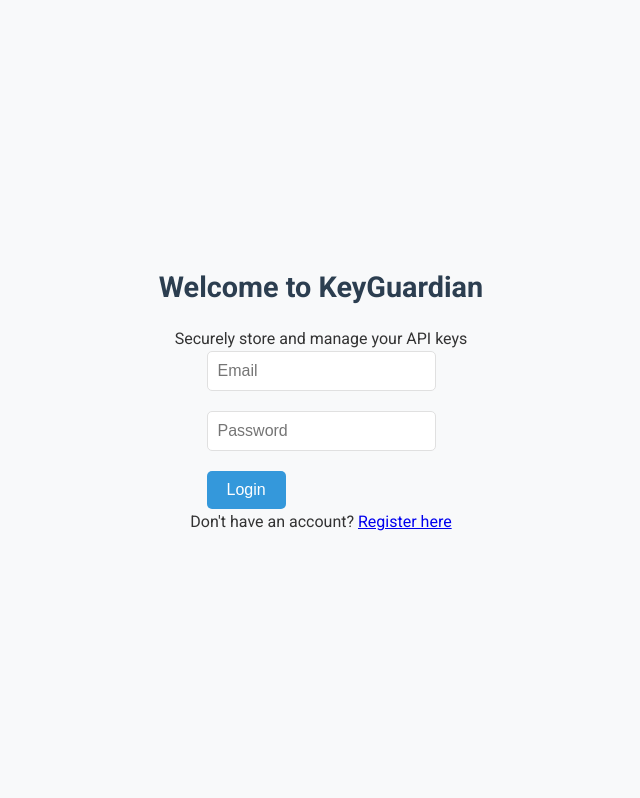
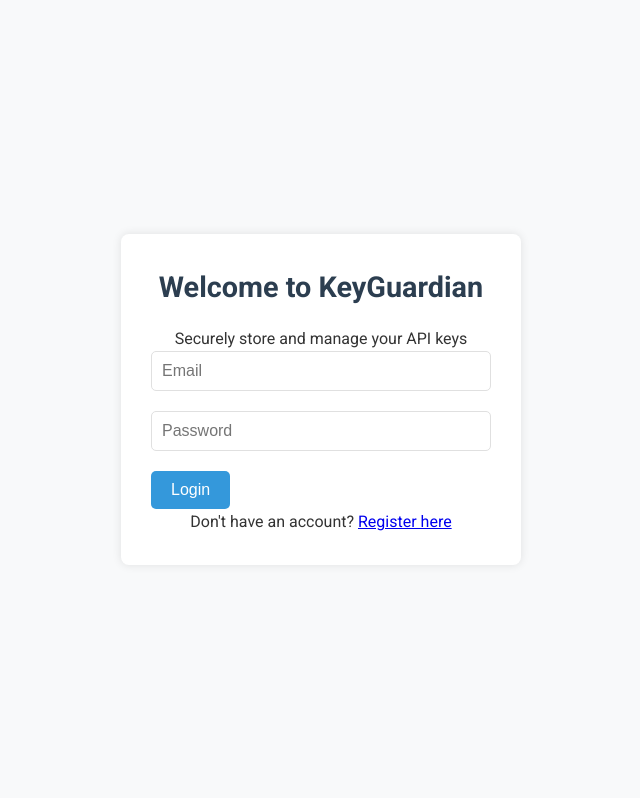
Before and after one commit to Garblesnarff/apikeywallet, a Flask app: page /login in a window 1280 px wide. Shown: the part 144-942 px from the top of the page, without its empty margins (319-959 px from the left). Run offline with Flask 3, Linux system fonts and the light colour scheme; parts of the project's set-up code (start-up, migrations or seed data) failed here and were passed over.

Commit message:
Agent query: Can you access the login page at http://0.0.0.0:5000/login and confirm if it displays 'Welcome to KeyGuardian' as the main heading and is centered on the screen?

```diff
--- a/static/css/styles.css
+++ b/static/css/styles.css
@@ -249,7 +249,17 @@ h2 {
     flex-direction: column;
     align-items: center;
     justify-content: center;
-    height: 100vh;
+    min-height: 100vh;
+    padding: 20px;
+}
+
+.auth-content {
+    width: 100%;
+    max-width: 400px;
+    background-color: #fff;
+    padding: 30px;
+    border-radius: 8px;
+    box-shadow: 0 0 10px rgba(0,0,0,0.1);
 }
 
 @media (max-width: 768px) {
--- a/templates/login.html
+++ b/templates/login.html
@@ -2,6 +2,7 @@
 
 {% block content %}
 <div class="auth-container">
+    <div class="auth-content">
         <h2 class="centered-text">Welcome to KeyGuardian</h2>
         <p class="auth-description centered-text">Securely store and manage your API keys</p>
         <form method="POST" class="auth-form">
@@ -22,4 +23,5 @@
         </form>
         <p class="mt-3 centered-text">Don't have an account? <a href="{{ url_for('auth.register') }}">Register here</a></p>
     </div>
+</div>
 {% endblock %}
--- a/templates/register.html
+++ b/templates/register.html
@@ -2,6 +2,7 @@
 
 {% block content %}
 <div class="auth-container">
+    <div class="auth-content">
         <h2 class="centered-text">Create a KeyGuardian Account</h2>
         <p class="auth-description centered-text">Join KeyGuardian to securely manage your API keys</p>
         <form method="POST" class="auth-form">
@@ -28,4 +29,5 @@
         </form>
         <p class="mt-3 centered-text">Already have an account? <a href="{{ url_for('auth.login') }}">Login here</a></p>
     </div>
+</div>
 {% endblock %}
```
Lines whose indentation alone changed are shown as unchanged.
